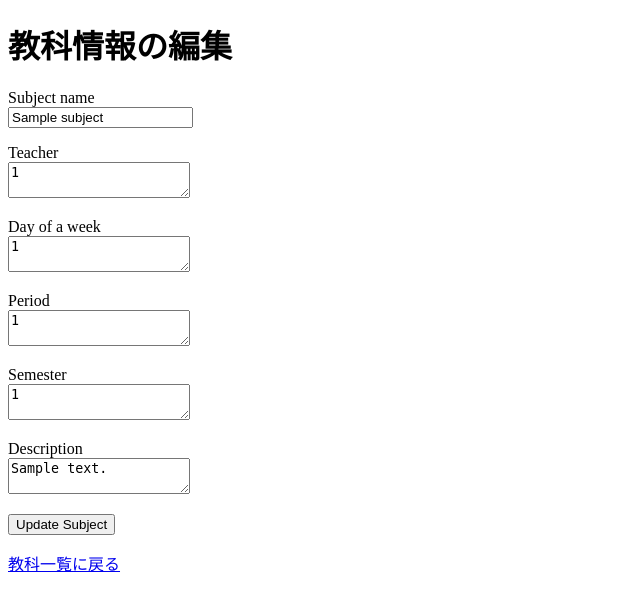
After one commit to massaru129/group_2_repository, a Rails app: page /subjects/1/edit in a window 1280 px wide. The commit adds this page. Shown: the top 611 px of the page, without its empty margins (0-640 px from the left). Run offline with Rails 7, Linux system fonts and the light colour scheme; tables that the repository leaves empty hold one stand-in row (values such as "Sample post"); style sheets or scripts are compiled from the project's sources; some libraries are stand-ins or nearby versions.

Commit message:
subjectの基本モデルを作成 #6

```diff
--- a/shiketai_tool/app/controllers/subjects_controller.rb
+++ b/shiketai_tool/app/controllers/subjects_controller.rb
@@ -7,6 +7,8 @@ class SubjectsController < ApplicationController
     @subject = Subject.new(subject_params)
 	if @subject.save
 	  redirect_to @subject
+	else
+	  render 'new'
 	end
   end
 
@@ -34,7 +36,7 @@ class SubjectsController < ApplicationController
   def destroy
     @subject = Subject.find(params[:id])
 	@subject.destroy
-	redirect_to subujects_path
+	redirect_to subjects_path
   end
 
   private
--- a/shiketai_tool/app/models/subject.rb
+++ b/shiketai_tool/app/models/subject.rb
@@ -1,2 +1,8 @@
 class Subject < ActiveRecord::Base
+  validates :subject_name, presence: true
+  validates :teacher_id, presence: true
+  validates :period_id, presence: true
+  validates :semester_id, presence:true
+  validates :day_of_a_week_id, presence: true
+  validates :description, presence: true
 end
--- /dev/null
+++ b/shiketai_tool/app/views/subjects/_form.html.erb
@@ -0,0 +1,45 @@
+<%= form_for @subject do |f| %>
+  <% if @subject.errors.any? %>
+  <div id="error_explanation">
+    <h2><%= pluralize(@subject.errors.count, "error") %> 入力内容が適切ではありません。	</h2>
+    <ul>
+    <% @subject.errors.full_messages.each do |msg| %>
+      <li><%= msg %></li>
+    <% end %>
+    </ul>
+  </div>
+  <% end %>
+  <p>
+    <%= f.label :subject_name %><br>
+    <%= f.text_field :subject_name %>
+  </p>
+
+  <p>
+    <%= f.label :teacher_id %><br>
+    <%= f.text_area :teacher_id %>
+  </p>
+
+  <p>
+    <%= f.label :day_of_a_week_id %><br>
+    <%= f.text_area :day_of_a_week_id %>
+  <p>
+
+  <p>
+    <%= f.label :period_id %><br>
+    <%= f.text_area :period_id %>
+  <p>
+
+  <p>
+    <%= f.label :semester_id %><br>
+    <%= f.text_area :semester_id %>
+  <p>
+
+  <p>
+    <%= f.label :description %><br>
+    <%= f.text_area :description %>
+  <p>
+
+  <p>
+    <%= f.submit %>
+  </p>
+<% end %>
--- /dev/null
+++ b/shiketai_tool/app/views/subjects/edit.html.erb
@@ -0,0 +1,3 @@
+<h1>教科情報の編集</h1>
+ <%= render 'form' %>
+<%= link_to '教科一覧に戻る', subjects_path %>
--- a/shiketai_tool/app/views/subjects/index.html.erb
+++ b/shiketai_tool/app/views/subjects/index.html.erb
@@ -8,6 +8,7 @@
     <th>時限</th>
 	<th>学期</th>
 	<th>説明</th>
+	<th colspan="3"></th>
   </tr>
   <% @subjects.each do |subject|  %>
   <tr>
@@ -17,6 +18,9 @@
     <td><%= subject.period_id %></td>
     <td><%= subject.semester_id %></td>
     <td><%= subject.description %></td>
+	<td><%= link_to '編集', edit_subject_path(subject) %></td>
+	<td><%= link_to '削除', subject_path(subject),
+	        method: :delete, data: { confirm: '本当によろしいですか？' } %></td>
   </tr>
   <% end %>
 </table>
```
Also changed, not shown: shiketai_tool/app/views/subjects/new.html.erb (+2 -35 lines).
